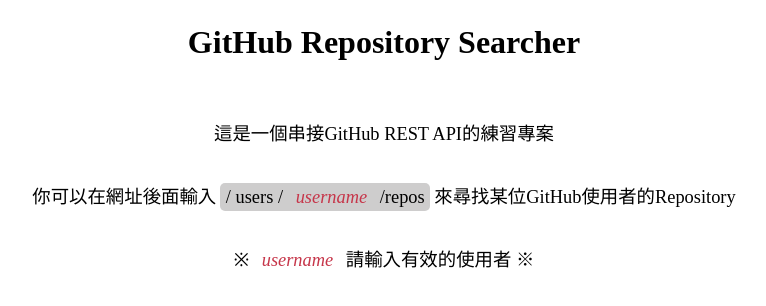
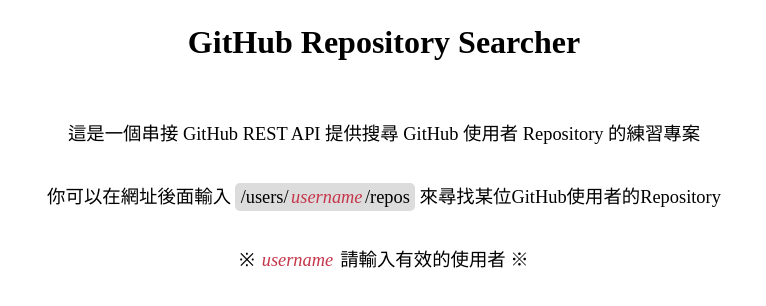
Before and after one commit to urlun0404/github-api-react, a React (Create React App) app: page / in a window 1280 px wide. Shown: the top 306 px of the page, without its empty margins (256-1022 px from the left). Built offline with nearby package versions, Linux system fonts and the light colour scheme.

Commit message:
Modify the css of homepage

```diff
--- a/src/pages/homepage/Home.js
+++ b/src/pages/homepage/Home.js
@@ -5,12 +5,14 @@
         <h1>GitHub Repository Searcher</h1>
       </header>
       <main>
-        <p>這是一個串接GitHub REST API的練習專案</p>
+        <p>
+          這是一個串接 GitHub REST API 提供搜尋 GitHub 使用者 Repository
+          的練習專案
+        </p>
         <p>
           你可以在網址後面輸入
           <span className="code">
-            / users / <span className="variable"> username </span>
-            /repos
+            /users/<span className="variable">username</span>/repos
           </span>
           來尋找某位GitHub使用者的Repository
         </p>
--- a/src/styles/_layout.scss
+++ b/src/styles/_layout.scss
@@ -21,13 +21,13 @@
 .code {
   padding: 0.25rem 0.35rem;
   margin: 0 0.25rem;
-  background-color: #cecdcd;
+  background-color: #dcdcdc;
   border-radius: 5px;
   color: #000;
 }
 
 .variable {
-  margin: 0 0.5rem;
+  margin: 0 0.15rem;
   font-style: italic;
   color: #c6364a;
 }
--- a/src/styles/style.css
+++ b/src/styles/style.css
@@ -90,13 +90,13 @@
 .code {
   padding: 0.25rem 0.35rem;
   margin: 0 0.25rem;
-  background-color: #cecdcd;
+  background-color: #dcdcdc;
   border-radius: 5px;
   color: #000;
 }
 
 .variable {
-  margin: 0 0.5rem;
+  margin: 0 0.15rem;
   font-style: italic;
   color: #c6364a;
 }
```
Also changed, not shown: 1 other file (tests, documents, lock files or other folders).
